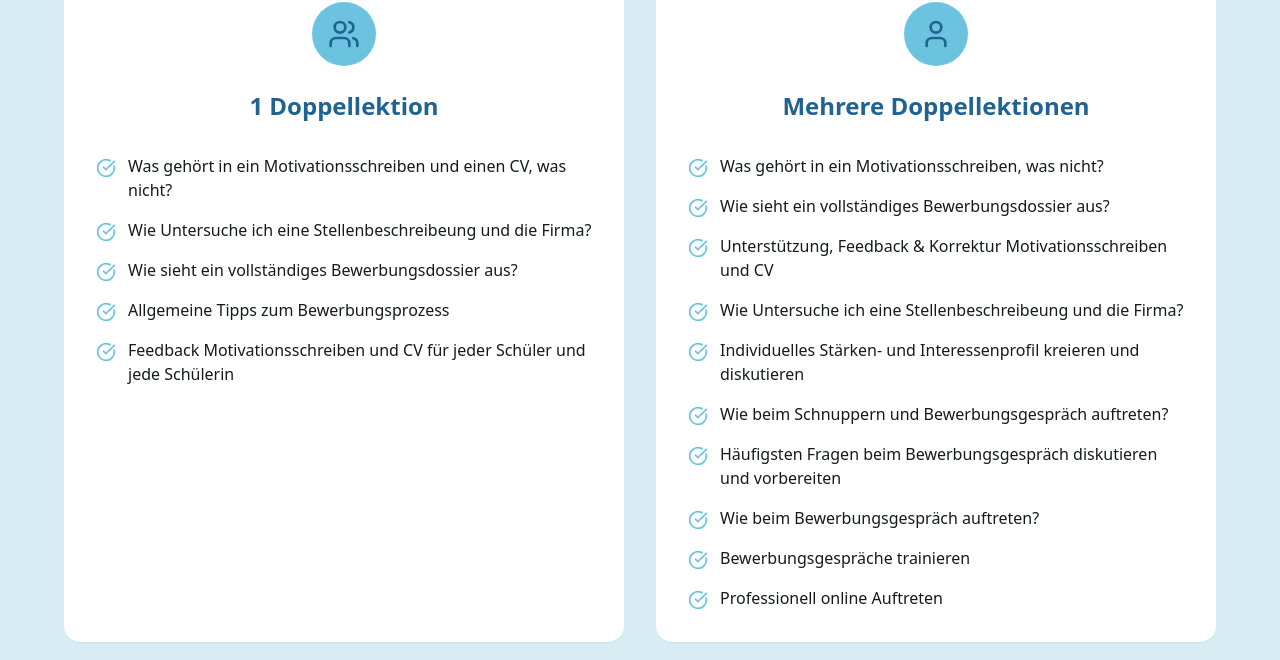
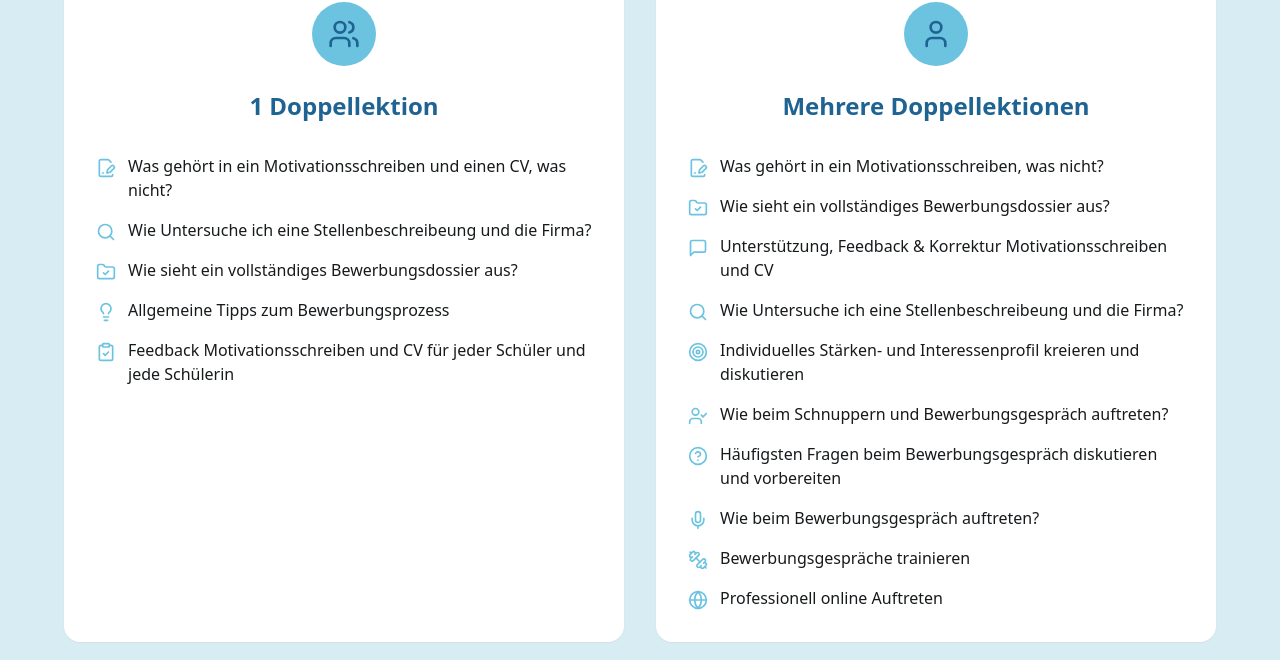
Before and after one commit to liapit/bewerbungswerkstatt, a React (Vite) app: page / in a window 1280 px wide. Shown: the part 2215-2875 px from the top of the page. Built offline with nearby package versions, Linux system fonts and the light colour scheme.

Commit message:
bullet points offer

```diff
--- a/src/components/Offers.tsx
+++ b/src/components/Offers.tsx
@@ -1,4 +1,19 @@
-import { Users, User, FileText, Search, MessageSquare, Target, CheckCircle } from "lucide-react";
+import {
+  Users,
+  User,
+  FilePenLine,
+  FolderCheck,
+  Search,
+  Lightbulb,
+  ClipboardCheck,
+  MessageSquare,
+  Target,
+  UserCheck,
+  HelpCircle,
+  Mic,
+  Dumbbell,
+  Globe,
+} from "lucide-react";
 
 const Offers = () => {
   return (
@@ -21,23 +36,23 @@ const Offers = () => {
             </h3>
             <div className="space-y-4">
               <div className="flex items-start gap-3">
-                <CheckCircle className="w-5 h-5 text-accent mt-1 flex-shrink-0" />
+                <FilePenLine className="w-5 h-5 text-accent mt-1 flex-shrink-0" />
                 <span className="text-foreground">Was gehört in ein Motivationsschreiben und einen CV, was nicht?</span>
               </div>
               <div className="flex items-start gap-3">
-                <CheckCircle className="w-5 h-5 text-accent mt-1 flex-shrink-0" />
+                <Search className="w-5 h-5 text-accent mt-1 flex-shrink-0" />
                 <span className="text-foreground">Wie Untersuche ich eine Stellenbeschreibeung und die Firma?</span>
               </div>
               <div className="flex items-start gap-3">
-                <CheckCircle className="w-5 h-5 text-accent mt-1 flex-shrink-0" />
+                <FolderCheck className="w-5 h-5 text-accent mt-1 flex-shrink-0" />
                 <span className="text-foreground">Wie sieht ein vollständiges Bewerbungsdossier aus?</span>
               </div>
               <div className="flex items-start gap-3">
-                <CheckCircle className="w-5 h-5 text-accent mt-1 flex-shrink-0" />
+                <Lightbulb className="w-5 h-5 text-accent mt-1 flex-shrink-0" />
                 <span className="text-foreground">Allgemeine Tipps zum Bewerbungsprozess</span>
               </div>
               <div className="flex items-start gap-3">
-                <CheckCircle className="w-5 h-5 text-accent mt-1 flex-shrink-0" />
+                <ClipboardCheck className="w-5 h-5 text-accent mt-1 flex-shrink-0" />
                 <span className="text-foreground">Feedback Motivationsschreiben und CV für jeder Schüler und jede Schülerin</span>
               </div>
             </div>
@@ -52,45 +67,44 @@ const Offers = () => {
               Mehrere Doppellektionen
             </h3>
             <div className="space-y-4">
-
-            <div className="flex items-start gap-3">
-                <CheckCircle className="w-5 h-5 text-accent mt-1 flex-shrink-0" />
+              <div className="flex items-start gap-3">
+                <FilePenLine className="w-5 h-5 text-accent mt-1 flex-shrink-0" />
                 <span className="text-foreground">Was gehört in ein Motivationsschreiben, was nicht?</span>
               </div>
               <div className="flex items-start gap-3">
-                <CheckCircle className="w-5 h-5 text-accent mt-1 flex-shrink-0" />
+                <FolderCheck className="w-5 h-5 text-accent mt-1 flex-shrink-0" />
                 <span className="text-foreground">Wie sieht ein vollständiges Bewerbungsdossier aus?</span>
               </div>
               <div className="flex items-start gap-3">
-                <CheckCircle className="w-5 h-5 text-accent mt-1 flex-shrink-0" />
+                <MessageSquare className="w-5 h-5 text-accent mt-1 flex-shrink-0" />
                 <span className="text-foreground">Unterstützung, Feedback & Korrektur Motivationsschreiben und CV</span>
               </div>
               <div className="flex items-start gap-3">
-                <CheckCircle className="w-5 h-5 text-accent mt-1 flex-shrink-0" />
+                <Search className="w-5 h-5 text-accent mt-1 flex-shrink-0" />
                 <span className="text-foreground">Wie Untersuche ich eine Stellenbeschreibeung und die Firma?</span>
               </div>
               <div className="flex items-start gap-3">
-                <CheckCircle className="w-5 h-5 text-accent mt-1 flex-shrink-0" />
+                <Target className="w-5 h-5 text-accent mt-1 flex-shrink-0" />
                 <span className="text-foreground">Individuelles Stärken- und Interessenprofil kreieren und diskutieren</span>
               </div>
               <div className="flex items-start gap-3">
-                <CheckCircle className="w-5 h-5 text-accent mt-1 flex-shrink-0" />
+                <UserCheck className="w-5 h-5 text-accent mt-1 flex-shrink-0" />
                 <span className="text-foreground">Wie beim Schnuppern und Bewerbungsgespräch auftreten?</span>
               </div>
               <div className="flex items-start gap-3">
-                <CheckCircle className="w-5 h-5 text-accent mt-1 flex-shrink-0" />
+                <HelpCircle className="w-5 h-5 text-accent mt-1 flex-shrink-0" />
                 <span className="text-foreground">Häufigsten Fragen beim Bewerbungsgespräch diskutieren und vorbereiten</span>
               </div>
               <div className="flex items-start gap-3">
-                <CheckCircle className="w-5 h-5 text-accent mt-1 flex-shrink-0" />
+                <Mic className="w-5 h-5 text-accent mt-1 flex-shrink-0" />
                 <span className="text-foreground">Wie beim Bewerbungsgespräch auftreten?</span>
               </div>
               <div className="flex items-start gap-3">
-                <CheckCircle className="w-5 h-5 text-accent mt-1 flex-shrink-0" />
+                <Dumbbell className="w-5 h-5 text-accent mt-1 flex-shrink-0" />
                 <span className="text-foreground">Bewerbungsgespräche trainieren</span>
               </div>
               <div className="flex items-start gap-3">
-                <CheckCircle className="w-5 h-5 text-accent mt-1 flex-shrink-0" />
+                <Globe className="w-5 h-5 text-accent mt-1 flex-shrink-0" />
                 <span className="text-foreground">Professionell online Auftreten</span>
               </div>
             </div>
```
